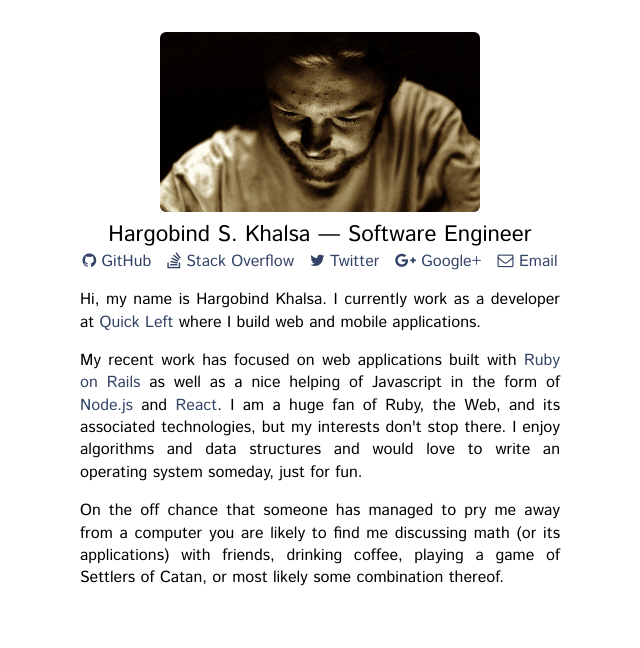
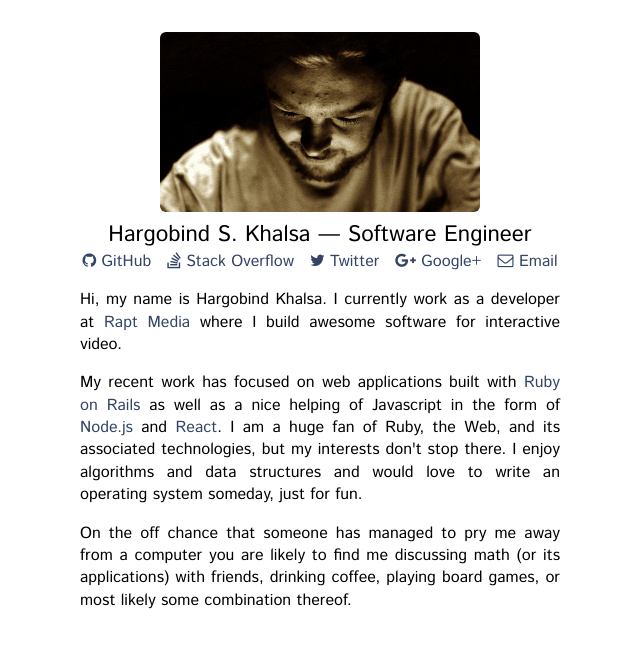
Before and after one commit to khalsah/khalsah.github.io, a Jekyll site: the page built from index.html, in a window 1280 px wide. Shown: the top 648 px of the page, without its empty margins (320-960 px from the left). Built offline with Jekyll 4.4.1, drawn with Linux system fonts in a browser that asks for light colours; nearby versions of some CDN libraries.

Commit message:
Update employer

```diff
--- a/index.html
+++ b/index.html
@@ -14,8 +14,8 @@ title: "Hargobind S. Khalsa"
       "email": "mailto:khalsah@gmail.com",
       "worksFor": {
         "@type": "Organization",
-        "name": "Quick Left",
-        "url": "https://quickleft.com"
+        "name": "Rapt Media",
+        "url": "http://raptmedia.com"
       },
       "sameAs": [
         "https://github.com/khalsah",
@@ -46,7 +46,7 @@ title: "Hargobind S. Khalsa"
   <div>
     <p>
       Hi, my name is Hargobind Khalsa.
-      I currently work as a developer at <a href="https://quickleft.com">Quick Left</a> where I build web and mobile applications.
+      I currently work as a developer at <a href="http://raptmedia.com">Rapt Media</a> where I build awesome software for interactive video.
     </p>
 
     <p>
@@ -56,7 +56,7 @@ title: "Hargobind S. Khalsa"
     </p>
 
     <p>
-      On the off chance that someone has managed to pry me away from a computer you are likely to find me discussing math (or its applications) with friends, drinking coffee, playing a game of Settlers of Catan, or most likely some combination thereof.
+      On the off chance that someone has managed to pry me away from a computer you are likely to find me discussing math (or its applications) with friends, drinking coffee, playing board games, or most likely some combination thereof.
     </p>
   </div>
 </div>
```
